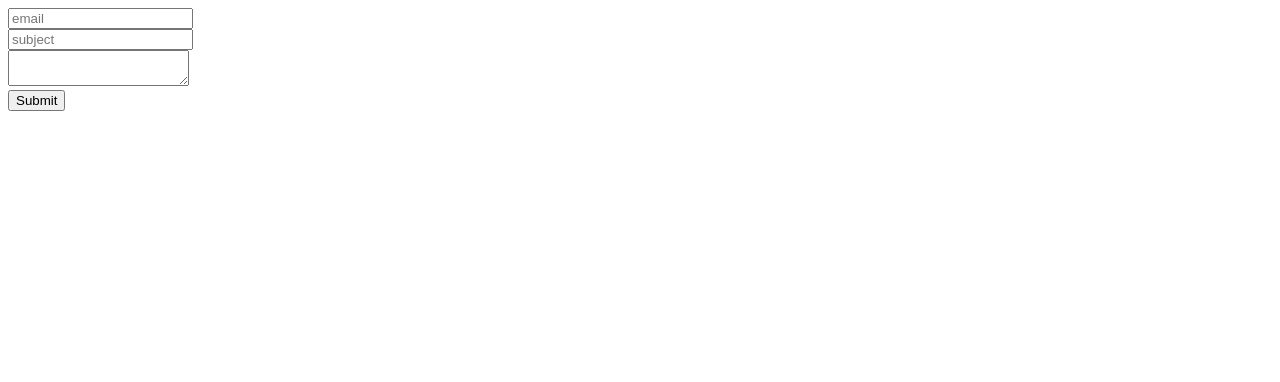
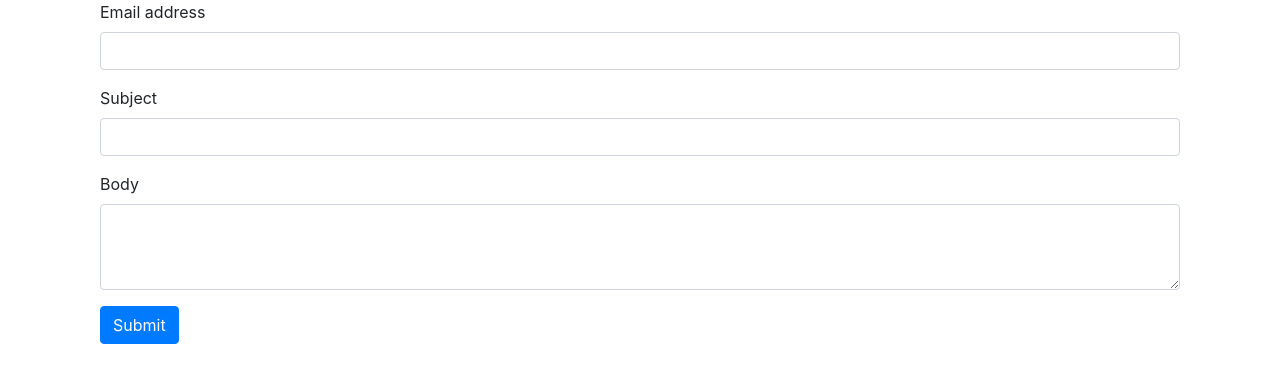
Before and after one commit to Lunatial/Node_email_example, a Next.js app: page / in a window 1280 px wide. Shown: the top 382 px of the page. Built offline with nearby package versions, Linux system fonts and the light colour scheme.

Commit message:
deleted .next

```diff
--- /dev/null
+++ b/pages/_document.js
@@ -0,0 +1,30 @@
+import Document, { Head, Main, NextScript } from "next/document";
+
+export default class MyDocument extends Document {
+  render() {
+    return (
+      <html lang="en">
+        <Head>
+          <meta name="description" content="description.." />
+          <meta charSet="utf-8" />
+          <meta name="robots" content="noindex, nofollow" />
+          <meta name="viewport" content="width=device-width" />
+          <link
+            rel="stylesheet"
+            href="https://stackpath.bootstrapcdn.com/bootstrap/4.3.1/css/bootstrap.min.css"
+            integrity="sha384-ggOyR0iXCbMQv3Xipma34MD+dH/1fQ784/j6cY/iJTQUOhcWr7x9JvoRxT2MZw1T"
+            crossOrigin="anonymous"
+          />
+        </Head>
+        <body>
+          <Main />
+          <NextScript />
+        </body>
+        <style global jsx>{`
+          body {
+          }
+        `}</style>
+      </html>
+    );
+  }
+}
--- a/pages/index.js
+++ b/pages/index.js
@@ -25,7 +25,13 @@ class LoginForm extends React.Component {
         body: JSON.stringify(this.state)
       });
 
-      this.setState({ isLoading: false });
+      this.setState({
+        email: "",
+        subject: "",
+        textarea: "",
+        error: "",
+        isLoading: false
+      });
     } catch (err) {
       this.showError(err);
     }
@@ -41,37 +47,56 @@ class LoginForm extends React.Component {
     const { email, subject, textarea, error, isLoading } = this.state;
 
     return (
+      <div className="container">
+        <div className="col-12">
           <form onSubmit={this.handleSubmit}>
-        <div>
+            <div className="form-group">
+              <label htmlFor="email">Email address</label>
               <input
+                className="form-control"
                 type="email"
                 name="email"
-            placeholder="email"
                 value={email}
                 onChange={this.handleChange}
               />
             </div>
-        <div>
+            <div className="form-group">
+              <label htmlFor="subject">Subject</label>
               <input
+                className="form-control"
                 type="text"
                 name="subject"
-            placeholder="subject"
                 value={subject}
                 onChange={this.handleChange}
               />
             </div>
-        <div>
+            <div className="form-group">
+              <label htmlFor="textarea">Body</label>
               <textarea
+                className="form-control"
                 name="textarea"
+                rows="3"
                 value={textarea}
                 onChange={this.handleChange}
               />
             </div>
-        <button disabled={isLoading} type="submit">
-          {isLoading ? "Sending" : "Submit"}
+            {isLoading ? (
+              <div className="spinner-border" role="status">
+                <span className="sr-only">Loading...</span>
+              </div>
+            ) : (
+              <button
+                className="btn btn-primary"
+                disabled={isLoading}
+                type="submit"
+              >
+                Submit
               </button>
+            )}
             {error && <div>{error}</div>}
           </form>
+        </div>
+      </div>
     );
   }
 }
```
Also changed, not shown: 1 other file (tests, documents, lock files or other folders). Lines whose indentation alone changed are shown as unchanged.
